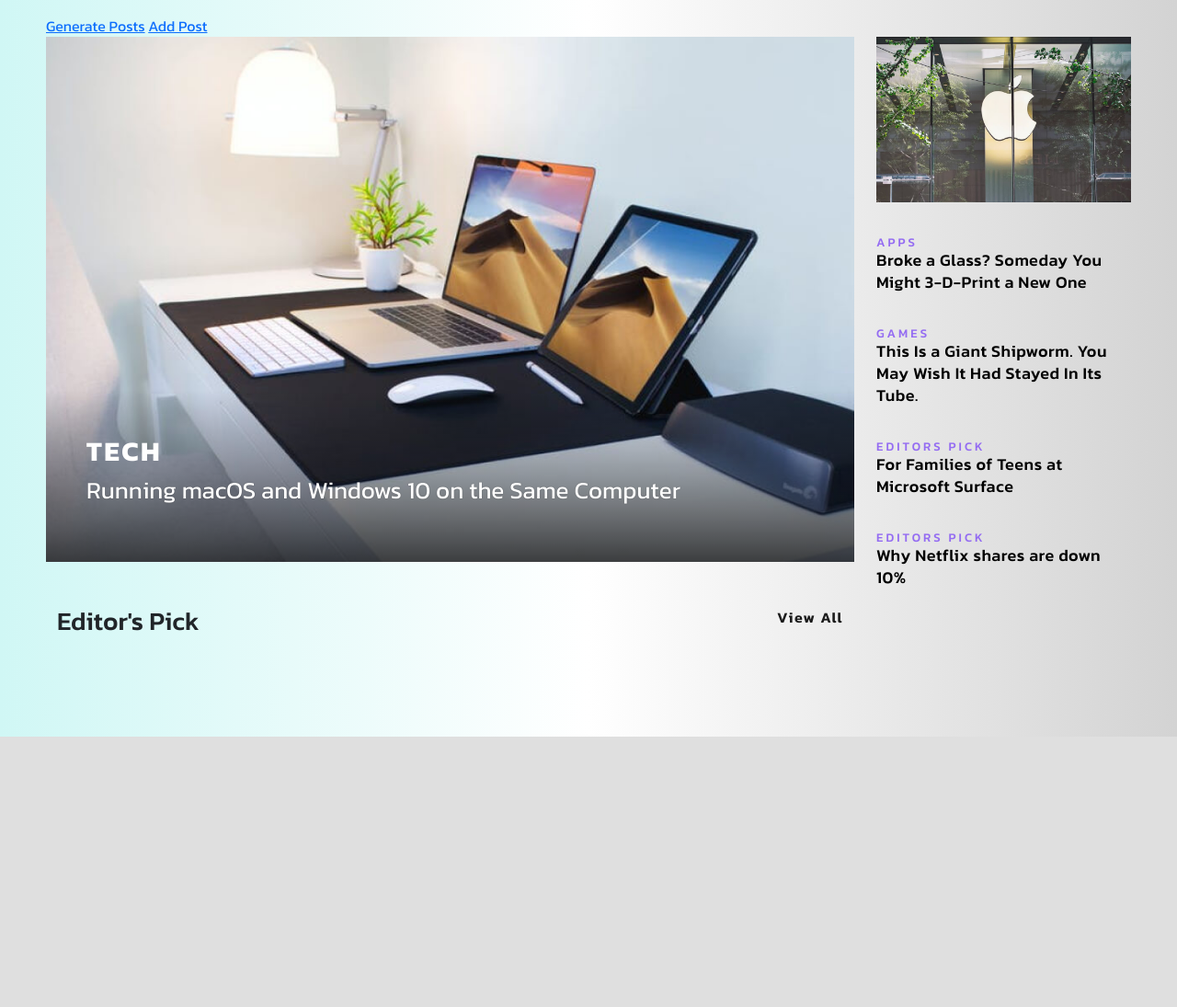
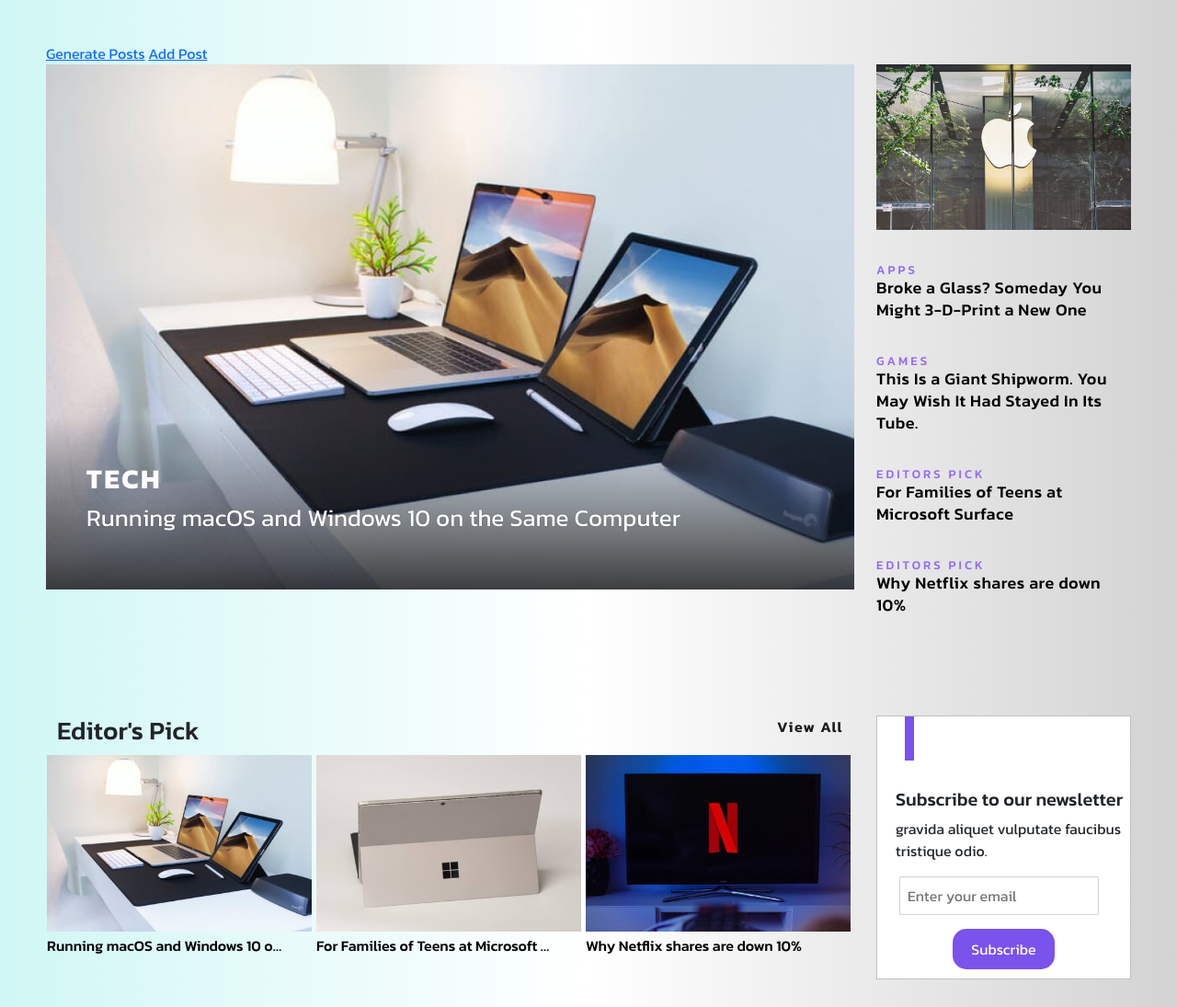
Before and after one commit to umerfarooq123-codei/BlogApp, a Django app: page / in a window 1280 px wide. Shown: the part 86-1181 px from the top of the page at 92% size. Before the commit the page ends 887 px from the top, so only its background shows below. Run offline with Django 5.2, Linux system fonts and the light colour scheme; data comes from the database, SQL or seed files in the repository; both versions use the stored data as it was after the commit; some libraries are stand-ins or nearby versions.

Commit message:
Update on 3/6/24

```diff
--- a/BlogApp/Templates/home.html
+++ b/BlogApp/Templates/home.html
@@ -1,8 +1,5 @@
 {% extends "base.html" %} {% block start %}
-
-
-
-<div class="container-xxl" style="padding-left: 30px; padding-right: 30px; margin-bottom: 100px;">
+<div class="container-xxl" style="padding:30px;">
     <div class="row mt-3">
         <div class="col">
             <a class="button" type="submit" href="/gen/">Generate Posts</a>
@@ -10,6 +7,7 @@
         </div>
     </div>
     <div class="row">
+        <!-- Left side panel/Image of page -->
         <div class="col-lg-9">
             {% for post in posts %}
             {% if forloop.first %}
@@ -36,20 +34,8 @@
 
             {% endif %}
             {% endfor %}
-
-            <div class="container mt-5">
-                <div class="row">
-                    <div class="col">
-                        <h3 class="text-start">Editor's Pick</h3>
-                    </div>
-                    <div class="col">
-                        <div class="text-end"><a class="custom_a" href="#">View All <i
-                                    class="fa-solid fa-arrow-right"></i></a></div>
-                    </div>
-                </div>
-            </div>
-
         </div>
+        <!-- Right side panel of page -->
         <div class="col-lg-3">
             <img src="media/images/apple_logo.jpg" class="img-fluid">
             <div class="column">
@@ -69,10 +55,132 @@
     </div>
 </div>
 
-<section>
+<!-- Section for Editors pick -->
+<section class="container-xxl" style="padding:30px;">
+    <div class="row">
+        <div class="col-lg-9">
+
+            <div class="container mt-5">
+                <div class="row">
+                    <div class="col">
+                        <h3 class="text-start">Editor's Pick</h3>
+                    </div>
+                    <div class="col">
+                        <div class="text-end"><a class="custom_a" href="#">View All <i
+                                    class="fa-solid fa-arrow-right"></i></a>
+                        </div>
+                    </div>
+                </div>
+            </div>
+
+            <table>
+                <tr>
+                    {% for post in posts|slice:":3" %}
+                    <td>
+                        <a href="{{ post.get_absolute_url }}" style="text-decoration: none; color: inherit;">
+                            <img class="tdd" src="{{ post.image.url }}" alt="{{ post.title }}">
+                            <h5 class="hh5">{{ post.title }}</h5>
+                        </a>
+                    </td>
+                    {% endfor %}
+                </tr>
+            </table>
+        </div>
+        <!-- News letter subscription part -->
+        <div class="col-lg-3">
+            <div id="news_icon" class="card border-opacity-25 border-black mt-5" style="border-radius: 0px;">
+                <!-- News letter icon -->
+                <div class="card parent-div"
+                    style="margin-left: 30px; background-color: #7a52ec; width: fit-content; height: 3rem; border: none; border-radius: 0px; padding: 5px;">
+                    <i class="fa-regular fa-envelope fa-xl"></i>
+                </div>
+
+                <div>
+                    <h5 style="padding-top: 30px; padding-left: 20px;">
+                        Subscribe to our newsletter
+                    </h5>
+                    <p style="padding-left: 20px;">gravida aliquet vulputate faucibus tristique odio.
+                    </p>
+
+                    <form id="subscription-form" class="text-center">
+                        <input type="email" id="email" placeholder="Enter your email">
+                        <div id="error-message" class="error-message"></div>
+                        <button type="submit"
+                            style="background-color: #7a52ec; color: #FFF; border-radius: 15px; padding: 10px; margin: 10px;">
+                            <div style="margin-left: 10px; margin-right: 10px;"> Subscribe</div>
+                        </button>
+
+                    </form>
+                </div>
+            </div>
+        </div>
+    </div>
 
 
+
+    <style>
+        input[type="email"] {
+            border-radius: 1px;
+            padding: 8px;
+            margin-right: 10px;
+            border: 1px solid lightgrey;
+        }
+
+        input[type="email"]:focus {
+            border-color: rgb(101, 101, 101);
+            outline: none;
+        }
+
+
+        button {
+            border-radius: 5px;
+            padding: 8px 15px;
+            background-color: #007bff;
+            color: #fff;
+            border: none;
+            cursor: pointer;
+        }
+
+        button:hover {
+            background-color: #0056b3;
+        }
+
+        .error-message {
+            color: rgb(251, 73, 73);
+            margin-top: 5px;
+        }
+
+        .fa-envelope {
+            color: #FFF;
+        }
+
+        .parent-div:hover .fa-envelope {
+            color: #a4a4a6;
+            transition: all 0.2s ease-in-out;
+        }
+    </style>
 </section>
+
+<script>
+    document.getElementById("subscription-form").addEventListener("submit", function (event) {
+        event.preventDefault();
+        const emailInput = document.getElementById("email");
+        const email = emailInput.value.trim();
+        const emailPattern = /^[^\s@]+@[^\s@]+\.[^\s@]+$/;
+        const errorMessage = document.getElementById("error-message");
+        if (email && emailPattern.test(email)) {
+            errorMessage.textContent = "";
+            alert("Thank you for subscribing!");
+        } else {
+            errorMessage.textContent = "Please enter a valid email address.";
+        }
+    });
+    document.getElementById("email").addEventListener("input", function () {
+        const errorMessage = document.getElementById("error-message");
+        errorMessage.textContent = "";
+    });
+</script>
+
 {% endblock %}
 
 <!--
--- a/BlogApp/static/styles.css
+++ b/BlogApp/static/styles.css
@@ -24,19 +24,18 @@
 .navbar-nav .nav-link:hover {
   color: #946cf2;
   font-weight: 400;
-  /* Change to your desired hover color */
 }
+
 .custom_a {
   color: #1b1b1b;
   font-weight: 600;
-  text-decoration: none !important;
+  text-decoration: none;
   letter-spacing: 1.5px;
-  /* Change to your desired hover color */
 }
+
 .custom_a:hover {
   color: #946cf2;
   transition: all 0.2s ease-in-out;
-  /* Change to your desired hover color */
 }
 
 .nav-link {
@@ -274,3 +273,56 @@
 .thumb-box a:hover .overlay-box {
   background-image: linear-gradient(to bottom, transparent, rgba(0, 0, 0, 1));
 }
+
+.tdd {
+  height: 15vw;
+  width: 22.5vw;
+  object-fit: cover; /* Ensure the image covers the area */
+  display: block; /* Prevents extra space below inline images */
+  margin-bottom: 5px; /* Add space between image and text */
+}
+
+.hh5 {
+  color: #000;
+  font-size: 16px;
+  white-space: nowrap;
+  overflow: hidden;
+  text-overflow: ellipsis;
+  max-width: 20vw;
+  line-height: 20px;
+}
+
+/* Style for table and table cells */
+table {
+  width: 100%;
+  border-collapse: collapse;
+}
+
+td {
+  border: 0px;
+  vertical-align: top; /* Align content to the top of the cell */
+}
+
+/* Media query for small screens */
+@media (max-width: 600px) {
+  table,
+  tr {
+    display: block;
+    width: 100%;
+  }
+
+  td {
+    display: block;
+    width: 100%;
+    margin-bottom: 10px;
+  }
+
+  .tdd {
+    width: 100%;
+    height: auto; /* Allow images to scale with their aspect ratio */
+  }
+
+  .hh5 {
+    max-width: 100%; /* Adjust text width to fit the container */
+  }
+}
--- a/BlogApp/views.py
+++ b/BlogApp/views.py
@@ -34,9 +34,12 @@
 
 def home(request):
     posts = Post.objects.all()
-    for post in posts:
+    selected = []
+    for i in range(4):
+        selected.append(posts[i])
+    for post in selected:
         post.updated_at = post.updated_at.strftime('%B %d, %Y')
-    content = {"posts": posts, 'page': "Home"}
+    content = {"posts": selected, 'page': "Home"}
     return render(request, "home.html", context=content)
 
 
```
Also changed, not shown: db.sqlite3, media/images/editor1.jpg (added), media/images/editor2.jpg (added), media/images/editor3.jpg (added).
